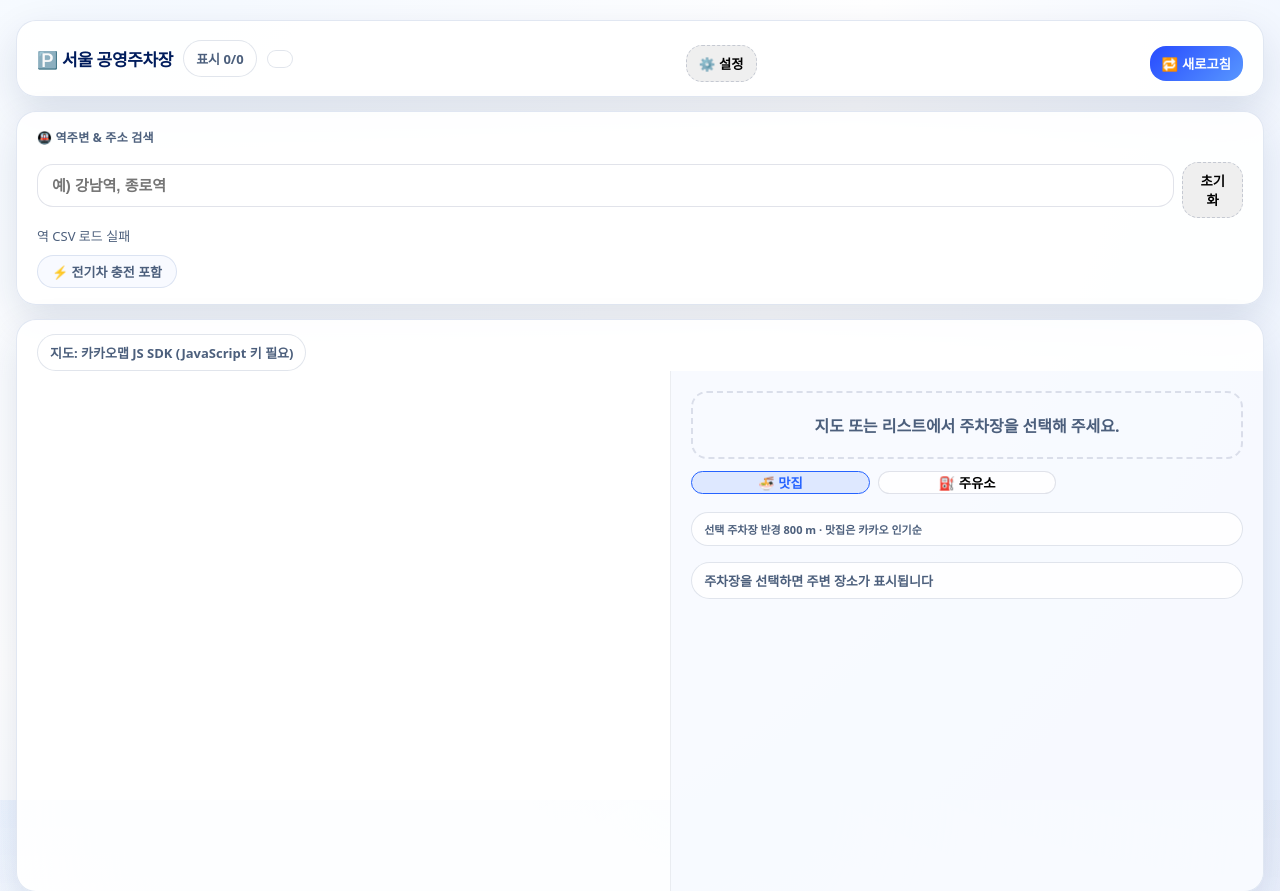
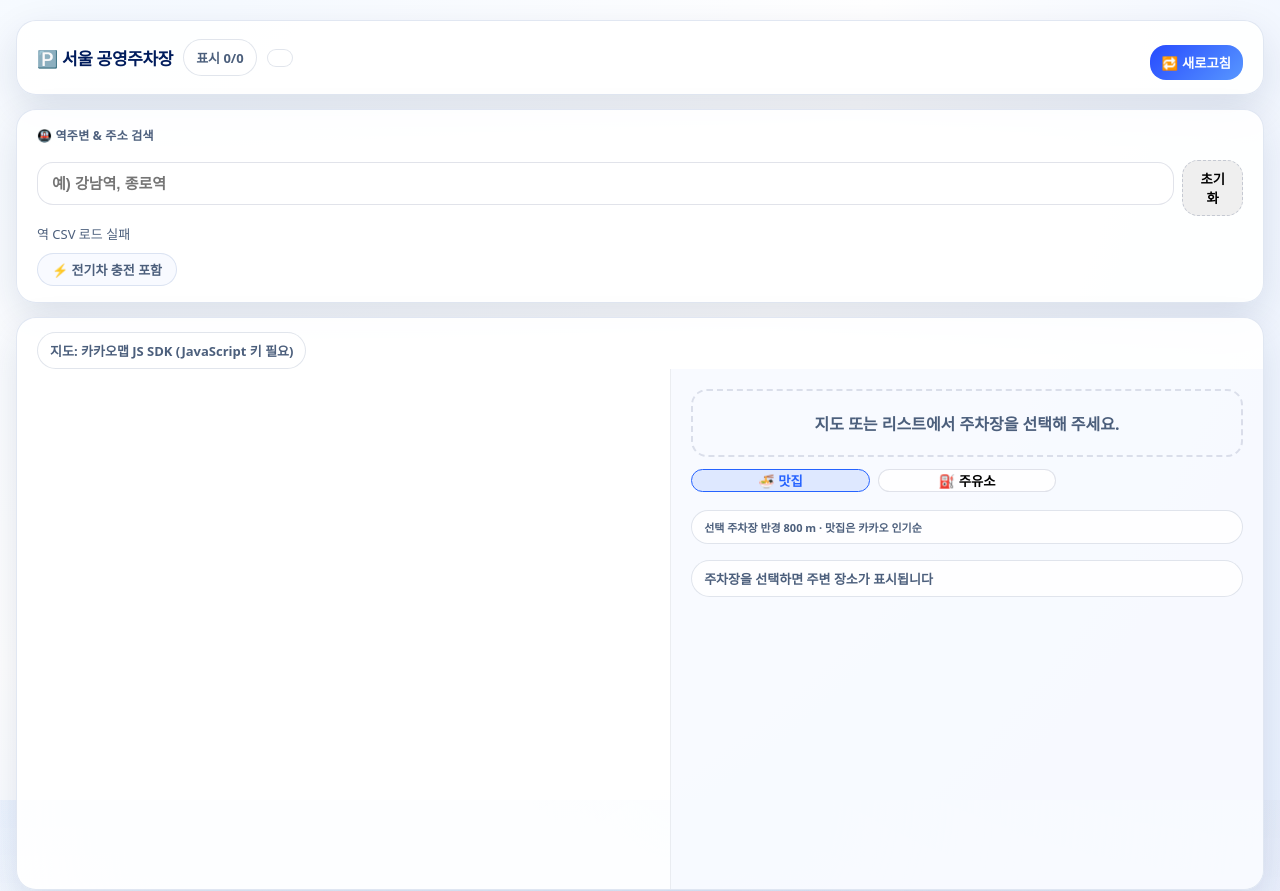
Before and after one commit to zxjinzx0315-ux/parking-app-, a plain HTML site: page index.html in a window 1280 px wide. Shown: the top 891 px of the page. Drawn offline with Linux system fonts and the light colour scheme; no server answers; a web font is replaced by a local one.

Commit message:
설정 버튼 제거

```diff
--- a/index.html
+++ b/index.html
@@ -22,7 +22,6 @@
           <span id="countPill" class="pill muted" aria-live="polite">준비 중…</span>
           <span id="updatedAtPill" class="pill muted" aria-live="polite"></span>
         </div>
-        <button class="btn ghost slim" id="btnOpenSettings" type="button" title="API 키 설정">⚙️ 설정</button>
         <button class="btn primary slim" id="btnRefresh" type="button">
           <span aria-hidden="true">🔁</span>
           <span id="btnRefreshLabel">새로고침</span>
```
